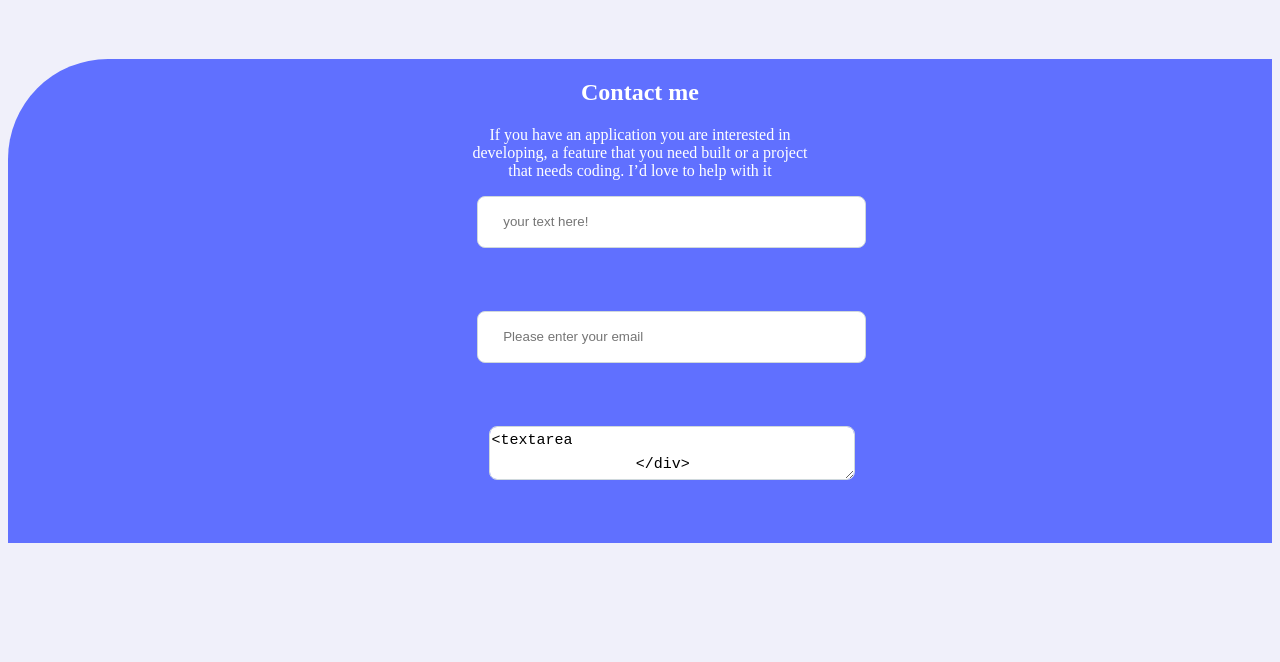
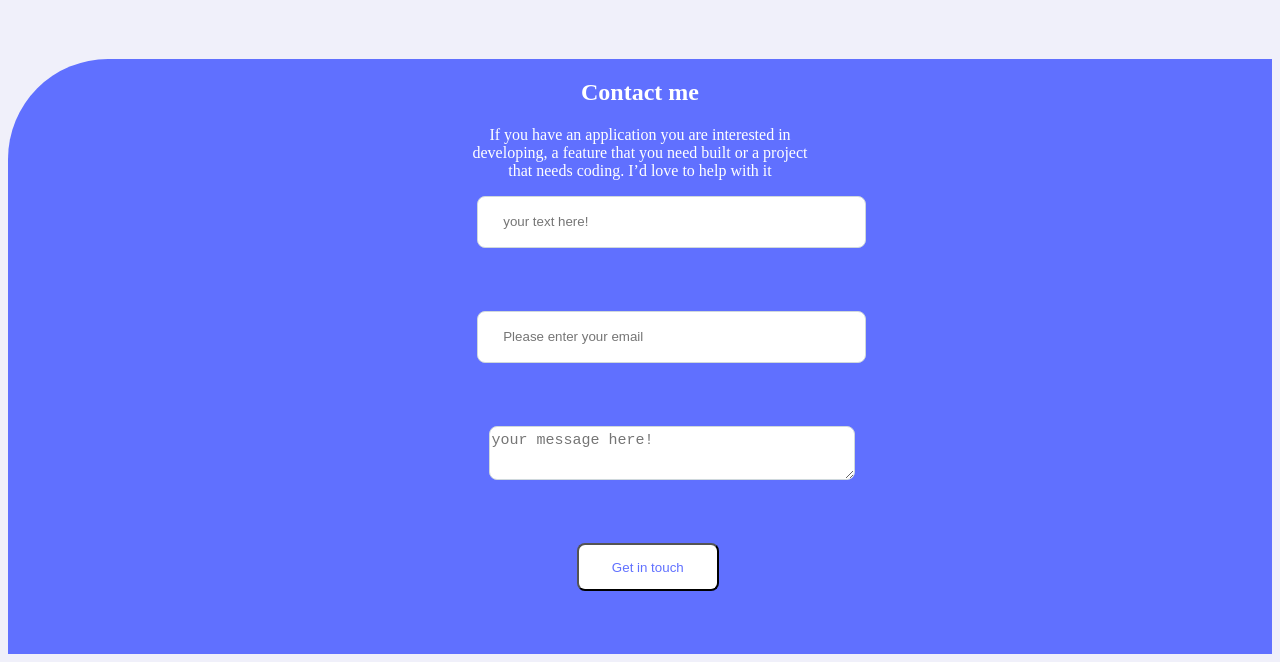
Before and after one commit to DINKNEHTEMESGEN/project1, a plain HTML site: page Index.html in a window 1280 px wide. Shown: the part 2791-3453 px from the top of the page. Before the commit the page ends 3342 px from the top, so only its background shows below. Drawn offline with Linux system fonts and the light colour scheme.

Commit message:
completed desktop version

```diff
--- a/Index.html
+++ b/Index.html
@@ -310,8 +310,11 @@
                 <div class="inputs">
                    <input class="input1" type="text-field" name="text-field" placeholder="your text here!" required>
                    <input class="input2" type="email" name="email" placeholder="Please enter your email" required maxlength="15">
-                    <textarea class="input3" type="textarea" name="message" placeholder="your message here!" maxlength="500" ><textarea
+                    <textarea class="input3" type="textarea" name="message" placeholder="your message here!" maxlength="500" ></textarea>
+
+
                 </div>
+
 
             </form>
             <div class="Cbutton"><button class="contactmeButton">Get in touch</button></div>
```
